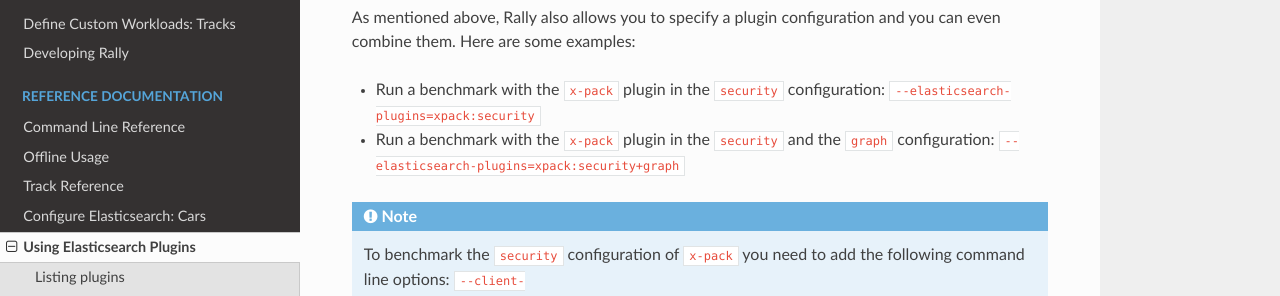
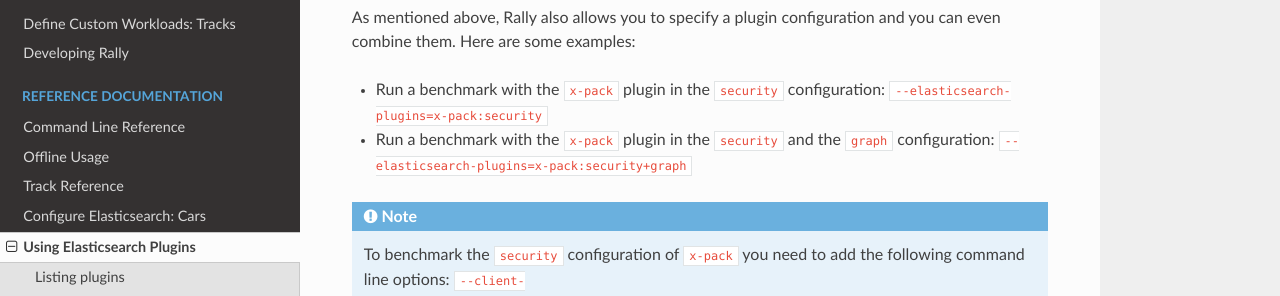
Before and after one commit to elastic/rally, a Sphinx documentation site: the page built from docs/elasticsearch_plugins.rst, in a window 1280 px wide and 900 px high, scrolled down 1680 px. Shown: the part 176-472 px from the top of the window. Built offline with Sphinx 7.4.7 and the Read the Docs theme 2.0.0, drawn with Linux system fonts in a browser that asks for light colours.

Commit message:
Corrected plugin flag for x-pack

```diff
--- a/docs/elasticsearch_plugins.rst
+++ b/docs/elasticsearch_plugins.rst
@@ -66,8 +66,8 @@
 
 As mentioned above, Rally also allows you to specify a plugin configuration and you can even combine them. Here are some examples:
 
-* Run a benchmark with the ``x-pack`` plugin in the ``security`` configuration: ``--elasticsearch-plugins=xpack:security``
-* Run a benchmark with the ``x-pack`` plugin in the ``security`` and the ``graph`` configuration: ``--elasticsearch-plugins=xpack:security+graph``
+* Run a benchmark with the ``x-pack`` plugin in the ``security`` configuration: ``--elasticsearch-plugins=x-pack:security``
+* Run a benchmark with the ``x-pack`` plugin in the ``security`` and the ``graph`` configuration: ``--elasticsearch-plugins=x-pack:security+graph``
 
 .. note::
     To benchmark the ``security`` configuration of ``x-pack`` you need to add the following command line options: ``--client-options="use_ssl:true,verify_certs:false,basic_auth_user:'rally',basic_auth_password:'rally-password'" --cluster-health=yellow``
```
